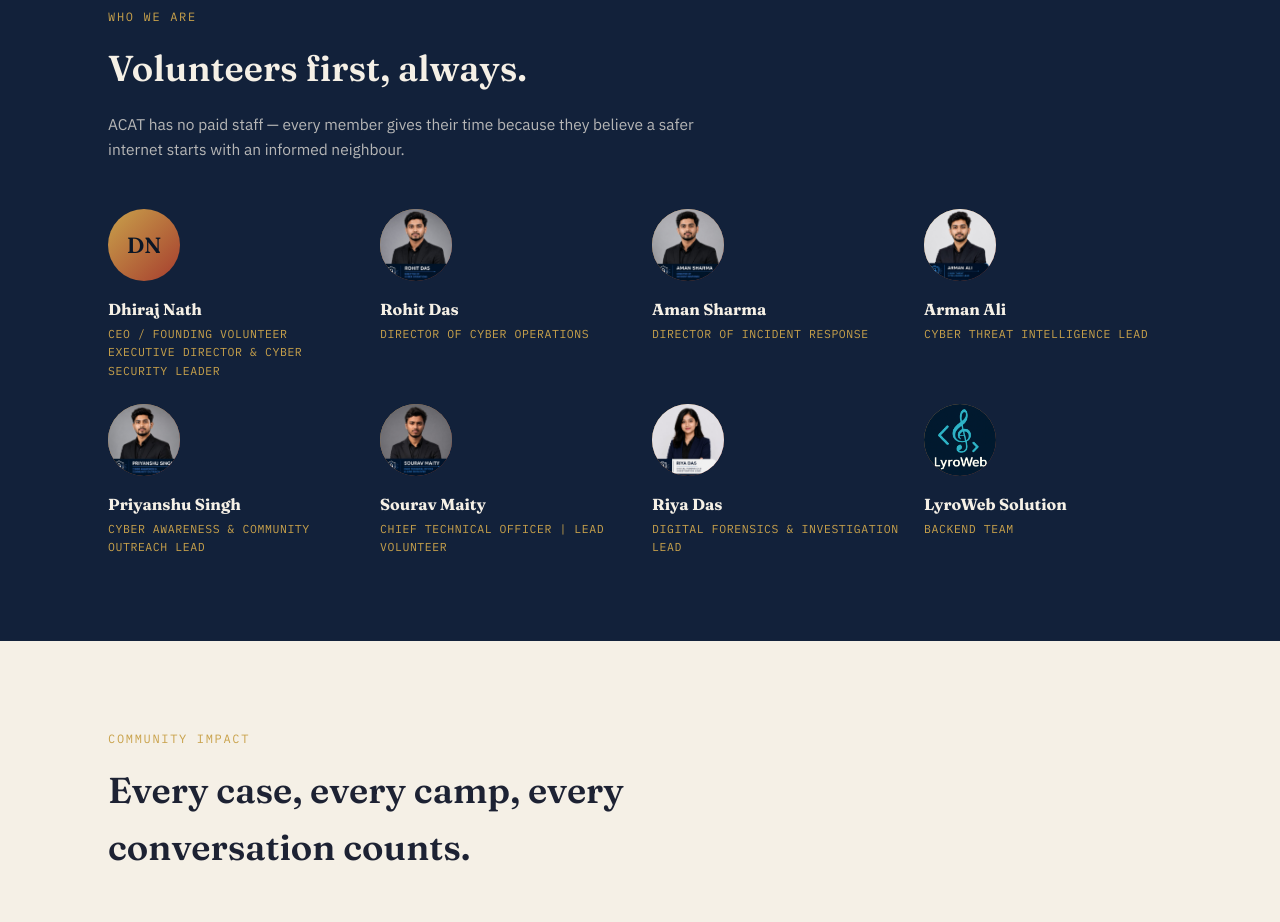
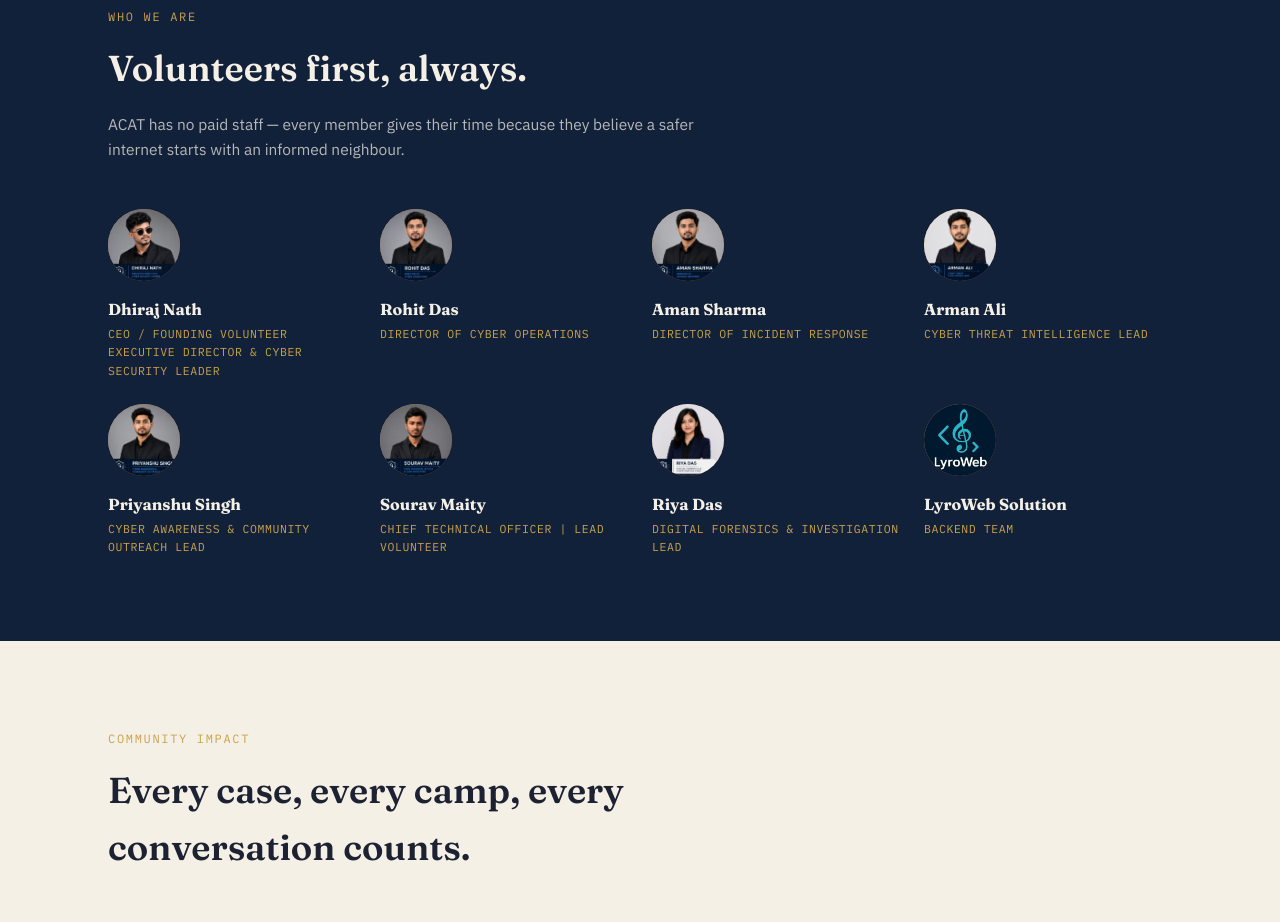
Before and after one commit to itssourav5198-stack/acat, a website: page index.html in a window 1280 px wide. Shown: the part 1488-2410 px from the top of the page. Drawn offline with Linux system fonts and the light colour scheme.

Commit message:
Update index.html

```diff
--- a/index.html
+++ b/index.html
@@ -106,7 +106,7 @@
       <div class="team-card">
         <div class="avatar">
 
-          <img src="1.joeg" alt="Dhiraj Nath" onerror="this.parentElement.innerHTML='DN'">
+          <img src="1.jpeg" alt="Dhiraj Nath" onerror="this.parentElement.innerHTML='DN'">
         </div>
         <h3>Dhiraj Nath</h3>
         <div class="role">CEO / Founding Volunteer</div>
```
